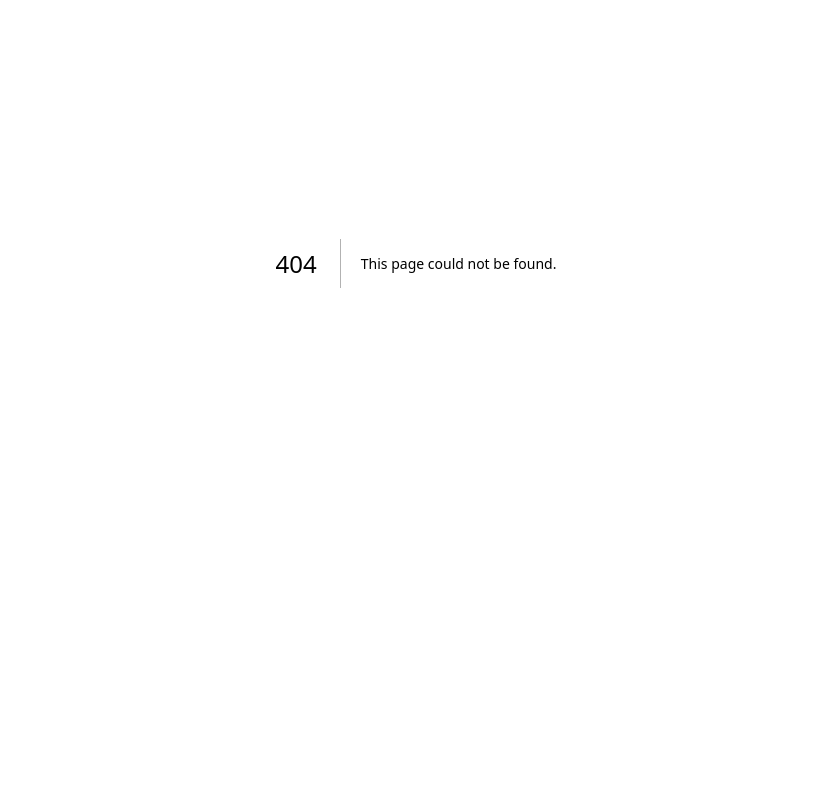
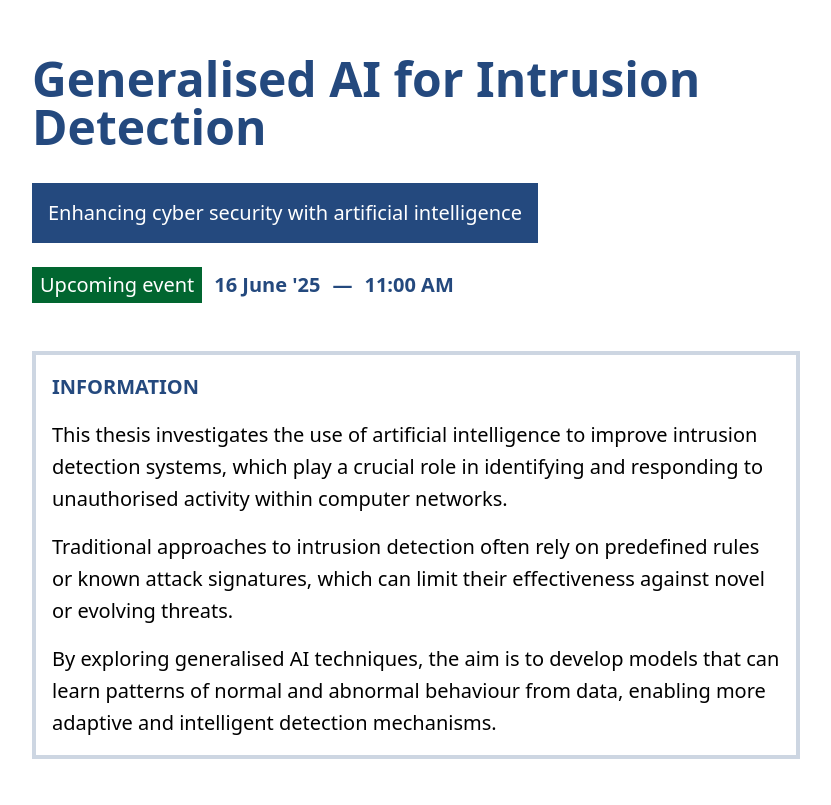
Before and after one commit to Harmxn02/harmansingh.nl, a Next.js app: page /bap in a window 1280 px wide. Before the commit this address had no page. Shown: the part 137-942 px from the top of the page, without its empty margins (224-1055 px from the left). Before the commit the page ends 800 px from the top, so only its background shows below. Built offline with nearby package versions, Linux system fonts and the light colour scheme.

Commit message:
Add temporary subpath for Bachelor Thesis

```diff
--- /dev/null
+++ b/src/app/bap/page.jsx
@@ -0,0 +1,89 @@
+"use client";
+
+import Navigation from "../components/Navigation";
+import { useEffect } from "react";
+import AOS from "aos";
+import "aos/dist/aos.css";
+
+export default function BachelorThesis() {
+	// Initialize AOS for animations
+	useEffect(() => {
+		AOS.init({
+			duration: 800,
+			once: true,
+			easing: "ease-in-out",
+			offset: 100,
+		});
+	}, []);
+
+	const currentDate = new Date();
+	const thesisDate = new Date("2025-06-16T11:00:00");
+	const isUpcoming = thesisDate > currentDate;
+	const thesisStatus = isUpcoming ? "Upcoming" : "Past";
+
+	return (
+		<main className="mx-auto flex min-h-screen max-w-screen-2xl flex-col items-center justify-between px-6 py-24 md:px-24">
+			<section className="mt-16 w-full md:mt-24">
+				<div
+					className="mx-auto max-w-3xl"
+					data-aos="fade-up"
+					data-aos-delay="300"
+				>
+					<h1 className="mb-8 text-4xl font-bold text-[#24497E] md:text-5xl">
+						Generalised AI for Intrusion Detection
+					</h1>
+					<div className="prose prose-lg dark:prose-invert">
+						<p className="mb-6 max-w-fit bg-[#24497E] px-4 py-4 text-xl text-white">
+							Enhancing cyber security with artificial
+							intelligence
+						</p>
+						<div className="flex items-center space-x-3 text-xl font-bold text-[#24497E]">
+							<p
+								className={`${isUpcoming ? "bg-green-800" : "bg-red-800"} px-2 py-1 font-medium text-white`}
+							>
+								{thesisStatus} event
+							</p>
+							<p>16 June '25</p>
+							<p>—</p>
+							<p>11:00 AM</p>
+						</div>
+						<div className="mt-12 space-y-4 border-4 border-[#244a7e3a] p-4 text-xl leading-8">
+							<p className="font-semibold text-[#24497E] uppercase">
+								Information
+							</p>
+							<p>
+								This thesis investigates the use of artificial
+								intelligence to improve intrusion detection
+								systems, which play a crucial role in
+								identifying and responding to unauthorised
+								activity within computer networks.
+							</p>
+							<p>
+								Traditional approaches to intrusion detection
+								often rely on predefined rules or known attack
+								signatures, which can limit their effectiveness
+								against novel or evolving threats.
+							</p>
+							<p>
+								By exploring generalised AI techniques, the aim
+								is to develop models that can learn patterns of
+								normal and abnormal behaviour from data,
+								enabling more adaptive and intelligent detection
+								mechanisms.
+							</p>
+						</div>
+						<p className="group mt-12 max-w-fit cursor-pointer rounded-full bg-[#24497E] px-8 py-4 text-xl text-white">
+							More about the speaker:{" "}
+							<a
+								href="/"
+								className="underline-offset-2 group-hover:underline"
+							>
+								harmansingh.nl
+							</a>
+						</p>
+					</div>
+				</div>
+			</section>
+		</main>
+	);
+}
```
